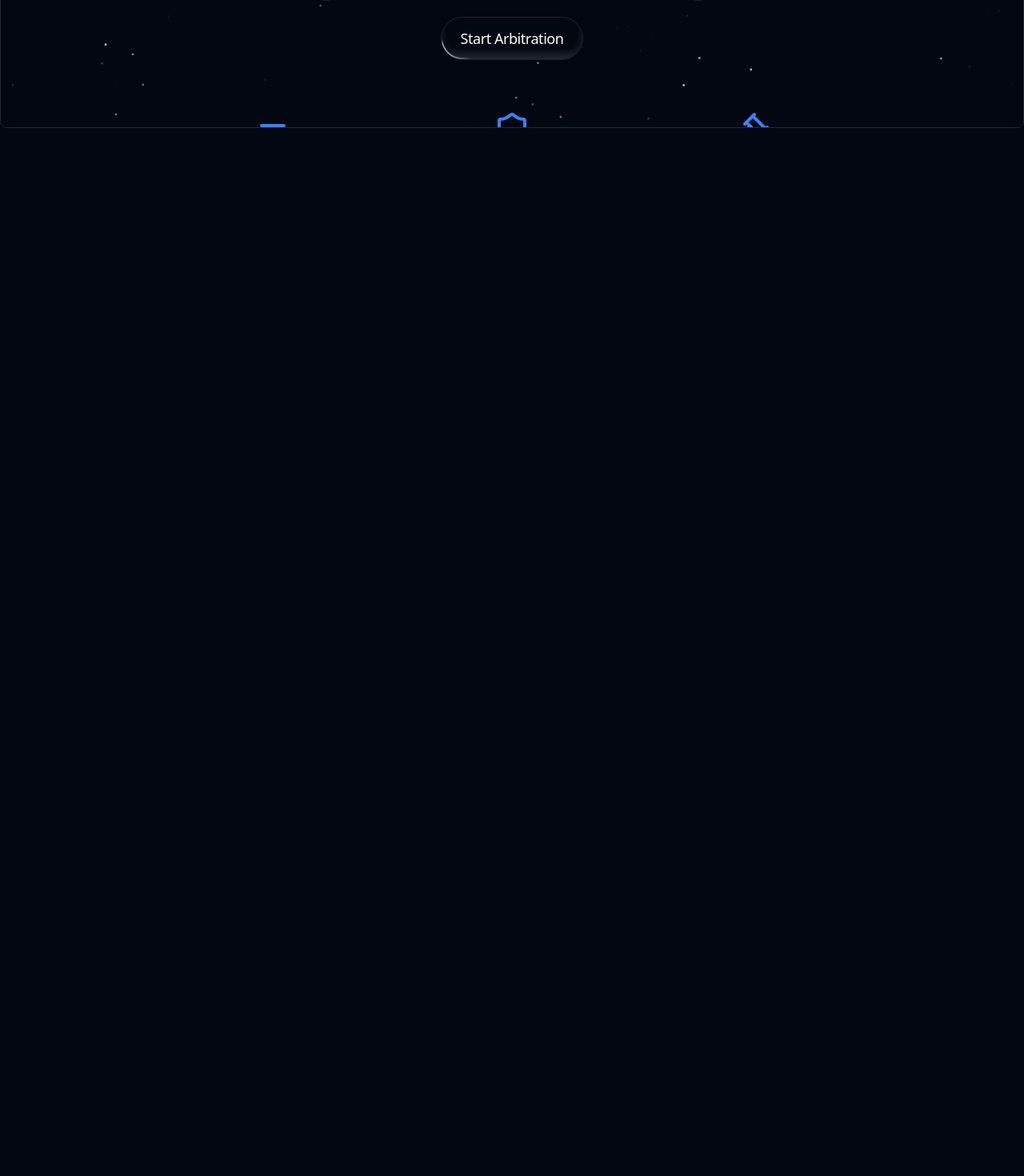
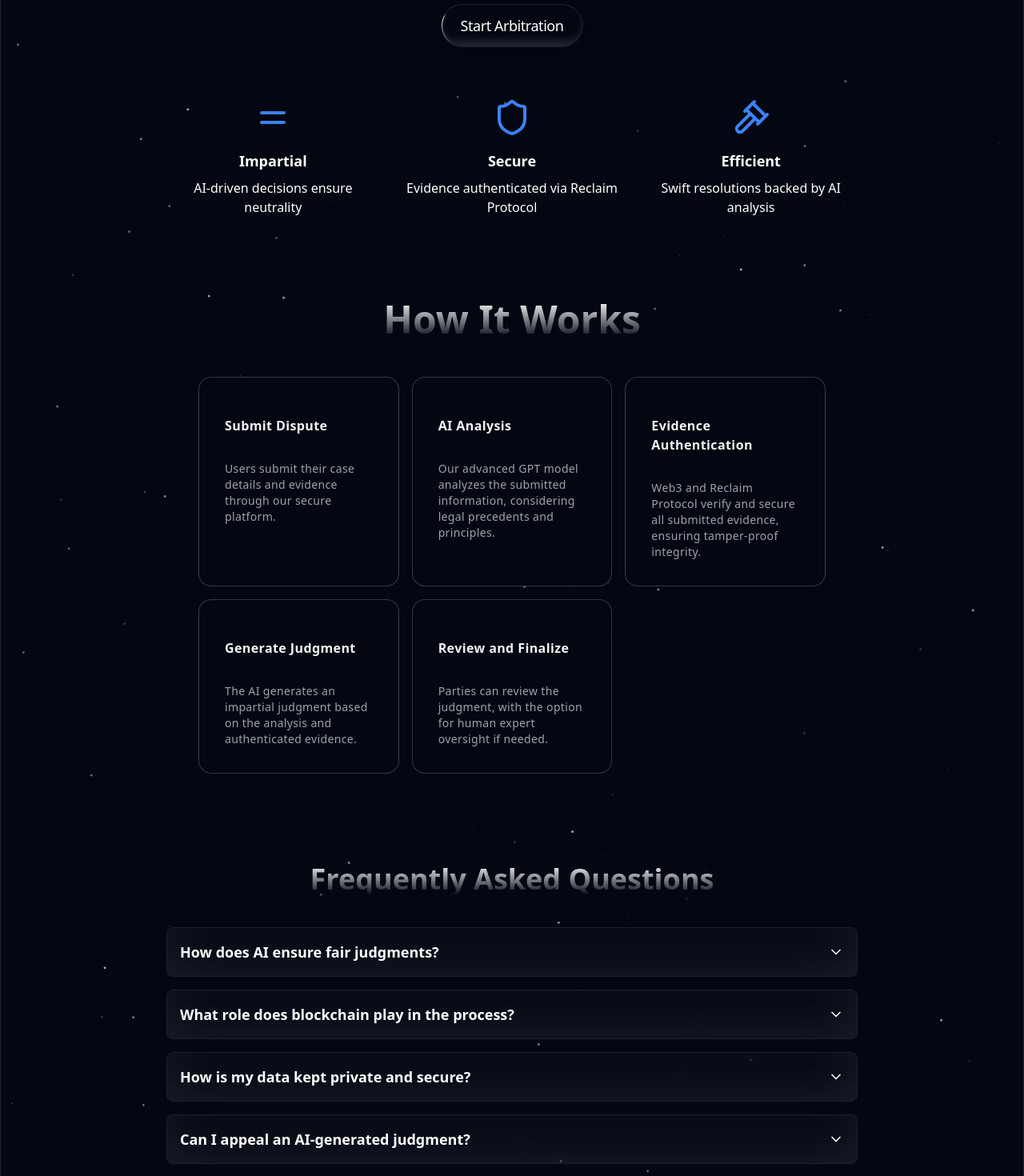
Before and after one commit to anshuman008/arbitron, a Next.js app: page / in a window 1280 px wide. Shown: the part 640-2110 px from the top of the page at 80% size. Before the commit the page ends 800 px from the top, so only its background shows below. Built offline with nearby package versions, Linux system fonts and the light colour scheme.

Commit message:
landingpage ui improved

```diff
--- a/next.config.mjs
+++ b/next.config.mjs
@@ -1,4 +1,8 @@
 /** @type {import('next').NextConfig} */
-const nextConfig = {};
+const nextConfig = {
+    images: {
+        domains: ['images.unsplash.com','assets.aceternity.com'],
+      },
+};
 
 export default nextConfig;
--- a/package.json
+++ b/package.json
@@ -13,9 +13,11 @@
     "@radix-ui/react-icons": "^1.3.0",
     "@radix-ui/react-label": "^2.1.0",
     "@radix-ui/react-slot": "^1.1.0",
+    "@tabler/icons-react": "^3.17.0",
     "class-variance-authority": "^0.7.0",
     "clsx": "^2.1.1",
-    "framer-motion": "^11.5.4",
+    "cobe": "^0.6.3",
+    "framer-motion": "^11.5.5",
     "lottie-react": "^2.4.0",
     "lucide-react": "^0.441.0",
     "next": "14.2.11",
--- a/src/app/page.tsx
+++ b/src/app/page.tsx
@@ -1,102 +1,120 @@
 'use client'
+
 import React, { useState } from 'react'
 import { motion } from "framer-motion"
+import { EqualIcon, Shield, Gavel, ChevronDown, ChevronUp } from 'lucide-react'
+import Meteors from '@/components/magicui/meteors'
+import AnimatedBeamGpt from '@/components/AnimatedGpt'
+import { Button } from '@/components/ui/button'
+import Image from 'next/image'
+import logo from '@/public/balance.png'
+import ShimmerButton from "@/components/magicui/shimmer-button"
+import Particles from '@/components/magicui/particles'
+import { useRouter } from 'next/navigation'
+import CardHoverEffectDemo from '@/components/HowitWorks'
 
-import { EqualIcon, Shield, Gavel } from 'lucide-react'
+export default function WelcomePage() {
+  const router = useRouter()
+  // eslint-disable-next-line @typescript-eslint/no-unused-vars
+  const [color, setColor] = useState("#ffffff")
+  const [openFaq, setOpenFaq] = useState<number | null>(null)
 
-import Meteors from '@/components/magicui/meteors';
-import AnimatedBeamGpt from '@/components/AnimatedGpt';
-import { Button } from '@/components/ui/button';
-import Image from 'next/image';
-import logo from '@/public/balance.png';
-import ShimmerButton from "@/components/magicui/shimmer-button";
-import Particles from '@/components/magicui/particles';
-import { useRouter } from 'next/navigation';
+  const features = [
+    { icon: EqualIcon, title: "Impartial", description: "AI-driven decisions ensure neutrality" },
+    { icon: Shield, title: "Secure", description: "Evidence authenticated via Reclaim Protocol" },
+    { icon: Gavel, title: "Efficient", description: "Swift resolutions backed by AI analysis" },
+  ]
 
 
-export default function WelcomePage() {
+  const faqItems = [
+    { question: "How does AI ensure fair judgments?", answer: "Our AI is trained on vast legal databases and uses advanced natural language processing to analyze cases objectively, free from human biases." },
+    { question: "What role does blockchain play in the process?", answer: "Blockchain technology ensures the immutability of submitted evidence and the transparency of the arbitration process." },
+    { question: "How is my data kept private and secure?", answer: "We use end-to-end encryption and decentralized storage to protect your data. Only authorized parties can access case-specific information." },
+    { question: "Can I appeal an AI-generated judgment?", answer: "Yes, we offer an appeal process where human experts can review the AI's decision if requested by either party." },
+  ]
 
-  const router = useRouter();
-  // eslint-disable-next-line @typescript-eslint/no-unused-vars
-  const [color, setColor] = useState("#ffffff");
-
-  // useEffect(() => {
-  //   setColor(theme === "dark" ? "#ffffff" : "#000000");
-  // }, [theme]);
   return (
-    <div className="relative flex h-screen w-full flex-col overflow-x-hidden rounded-lg border bg-background md:shadow-xl ">
-
-      <nav className=" py-4 md:p-4 mb-16">
-        <div className="container  flex justify-between items-center">
-          <h1 className="text-3xl font-bold bg-clip-text text-transparent bg-gradient-to-r from-purple-400 to-pink-600">
+    <div className="relative flex min-h-screen w-full flex-col overflow-x-hidden rounded-lg border bg-background md:shadow-xl no-scrollbar">
+      <nav className="py-4 md:p-4 mb-8">
+        <div className="container flex justify-between items-center">
+          <h1 className="text-2xl font-bold bg-clip-text text-transparent bg-gradient-to-r from-purple-400 to-pink-600">
             Arbitron
           </h1>
-
-
-          <Button variant="ghost" size="icon" className='p-2 size-10 rounded-full bg-slate-200 hover:bg-white'>
+          <Button variant="ghost" size="icon" className='p-2 md:size-10 rounded-full bg-slate-200 hover:bg-white'>
             <Image src={logo} height={70} width={70} alt='logo' />
           </Button>
         </div>
       </nav>
 
-
       <motion.div
         initial={{ opacity: 0, y: -50 }}
         animate={{ opacity: 1, y: 0 }}
         transition={{ duration: 0.8 }}
+        className="flex flex-col items-center"
       >
-
-        <div className="relative max-w-4xl mx-auto text-center px-4 z-50">
-          <h1 className="mb-5 bg-gradient-to-b from-black to-gray-300/80 bg-clip-text text-center text-6xl font-semibold leading-none text-transparent dark:from-white dark:to-slate-900/10">
+        <div className="relative max-w-4xl mx-auto text-center px-4 z-50 mb-16">
+          <h1 className="mb-5 bg-gradient-to-b from-black to-gray-300/80 bg-clip-text text-center text-4xl md:text-6xl font-semibold leading-none text-transparent dark:from-white dark:to-slate-900/10">
             Welcome to AI-Powered <span className='text-white'>Arbitration</span>
           </h1>
-          <p className="mb-5 bg-gradient-to-b from-black to-gray-300/80 bg-clip-text p-2 text-center text-2xl font-semibold leading-none text-transparent dark:from-white dark:to-slate-200/50">
+          <p className="mb-5 bg-gradient-to-b from-black to-gray-300/80 bg-clip-text p-2 text-center text-lg md:text-2xl font-semibold leading-none text-transparent dark:from-white dark:to-slate-200/50">
             Resolve disputes fairly and efficiently with our cutting-edge <br />
-
-            <span className='text-white'>GPT-based arbitration</span>  system.
+            <span className='text-white'>GPT-based arbitration</span> system.
           </p>
 
           <AnimatedBeamGpt />
 
-
-          <ShimmerButton className="mt-5 inline-flex shadow-2xl justify-center items-center">
-            <span className="whitespace-pre-wrap text-center text-sm font-medium leading-none tracking-tight text-white dark:from-white dark:to-slate-900/10 lg:text-lg z-50" onClick={() => {
-             router.push('/dashboard')
-            }}>
+          <ShimmerButton className="mt-5 inline-flex shadow-2xl justify-center items-center" onClick={() => router.push('/dashboard')}>
+            <span className="whitespace-pre-wrap text-center text-sm font-medium leading-none tracking-tight text-white dark:from-white dark:to-slate-900/10 lg:text-lg z-50">
               Start Arbitration
-
             </span>
           </ShimmerButton>
 
-
-          {/* <Link
-          href="/dashboard"
-          className="inline-flex items-center px-6 py-3 border border-transparent text-base font-medium rounded-md text-white bg-blue-600 hover:bg-blue-700 transition duration-150 ease-in-out mt-6"
-        >
-          Start Arbitration
-        </Link> */}
-          <div className="mt-16 mb-10 grid grid-cols-1 gap-8 sm:grid-cols-3 ">
-            <div className="flex flex-col items-center ">
-              <EqualIcon className="h-12 w-12 text-blue-500 mb-4" />
-              <h2 className="text-lg font-semibold text-white">Impartial</h2>
-              <p className="mt-2 text-base text-white">AI-driven decisions ensure neutrality</p>
-            </div>
-            <div className="flex flex-col items-center">
-              <Shield className="h-12 w-12 text-blue-500 mb-4" />
-              <h2 className="text-lg font-semibold text-white">Secure</h2>
-              <p className="mt-2 text-base text-white">Evidence authenticated via Reclaim Protocol</p>
-            </div>
-            <div className="flex flex-col items-center">
-              <Gavel className="h-12 w-12 text-blue-500 mb-4" />
-              <h2 className="text-lg font-semibold text-white">Efficient</h2>
-              <p className="mt-2 text-base text-white">Swift resolutions backed by AI analysis</p>
-            </div>
+          <div className="mt-16 mb-10 grid grid-cols-1 gap-8 sm:grid-cols-3">
+            {features.map((feature, index) => (
+              <div key={index} className="flex flex-col items-center">
+                <feature.icon className="h-12 w-12 text-blue-500 mb-4" />
+                <h2 className="text-lg font-semibold text-white">{feature.title}</h2>
+                <p className="mt-2 text-base text-white">{feature.description}</p>
+              </div>
+            ))}
           </div>
-
         </div>
-      </motion.div>
 
 
+        <section className="w-full max-w-4xl mx-auto md:px-4 md:mb-16 z-50">
+          <h2 className=" bg-gradient-to-b from-black to-gray-300/80 bg-clip-text text-center text-4xl md:text-5xl font-semibold leading-none text-transparent dark:from-white dark:to-slate-900/10">How It Works</h2>
+          <CardHoverEffectDemo />
+        </section>
+
+
+        <section className="w-full max-w-4xl mx-auto px-4 mb-16 z-50">
+          <h2 className="mb-10 bg-gradient-to-b from-black to-gray-300/80 bg-clip-text text-center text-5xl md:text-4xl font-semibold leading-none text-transparent dark:from-white dark:to-slate-900/10">Frequently Asked Questions</h2>
+          <div className="space-y-4">
+            {faqItems.map((item, index) => (
+              <div key={index} className="dark:bg-transparent dark:backdrop-blur-md dark:[border:1px_solid_rgba(255,255,255,.1)] dark:[box-shadow:0_-20px_80px_-20px_#ffffff1f_inset] rounded-lg">
+                <button
+                  className="flex justify-between items-center w-full p-4 text-left"
+                  onClick={() => setOpenFaq(openFaq === index ? null : index)}
+                >
+                  <span className="text-lg font-semibold text-white">{item.question}</span>
+                  {openFaq === index ? (
+                    <ChevronUp className="h-5 w-5 text-white" />
+                  ) : (
+                    <ChevronDown className="h-5 w-5 text-white" />
+                  )}
+                </button>
+                {openFaq === index && (
+                  <div className="p-4 pt-0">
+                    <p className="text-gray-300">{item.answer}</p>
+                  </div>
+                )}
+              </div>
+            ))}
+          </div>
+        </section>
+
+
+      </motion.div>
 
       <Meteors number={10} />
       <Particles
--- /dev/null
+++ b/src/components/HowitWorks.tsx
@@ -0,0 +1,58 @@
+'use client'
+import { HoverEffect } from "@/components/ui/card-hover-effect";
+
+export default function CardHoverEffectDemo() {
+  return (
+    <div className="max-w-5xl mx-auto md:px-8 ">
+      <HoverEffect items={howItWorks} />
+    </div>
+  );
+}
+
+
+const howItWorks = [
+    { title: "Submit Dispute", description: "Users submit their case details and evidence through our secure platform." },
+    { title: "AI Analysis", description: "Our advanced GPT model analyzes the submitted information, considering legal precedents and principles." },
+    { title: "Evidence Authentication", description: "Web3 and Reclaim Protocol verify and secure all submitted evidence, ensuring tamper-proof integrity." },
+    { title: "Generate Judgment", description: "The AI generates an impartial judgment based on the analysis and authenticated evidence." },
+    { title: "Review and Finalize", description: "Parties can review the judgment, with the option for human expert oversight if needed." },
+  ]
+
+export const projects = [
+  {
+    title: "Stripe",
+    description:
+      "A technology company that builds economic infrastructure for the internet.",
+    link: "https://stripe.com",
+  },
+  {
+    title: "Netflix",
+    description:
+      "A streaming service that offers a wide variety of award-winning TV shows, movies, anime, documentaries, and more on thousands of internet-connected devices.",
+    link: "https://netflix.com",
+  },
+  {
+    title: "Google",
+    description:
+      "A multinational technology company that specializes in Internet-related services and products.",
+    link: "https://google.com",
+  },
+  {
+    title: "Meta",
+    description:
+      "A technology company that focuses on building products that advance Facebook's mission of bringing the world closer together.",
+    link: "https://meta.com",
+  },
+  {
+    title: "Amazon",
+    description:
+      "A multinational technology company focusing on e-commerce, cloud computing, digital streaming, and artificial intelligence.",
+    link: "https://amazon.com",
+  },
+  {
+    title: "Microsoft",
+    description:
+      "A multinational technology company that develops, manufactures, licenses, supports, and sells computer software, consumer electronics, personal computers, and related services.",
+    link: "https://microsoft.com",
+  },
+];
--- /dev/null
+++ b/src/components/ui/card-hover-effect.tsx
@@ -0,0 +1,108 @@
+import { cn } from "@/lib/utils";
+import { AnimatePresence, motion } from "framer-motion";
+import { useState } from "react";
+
+export const HoverEffect = ({
+  items,
+  className,
+}: {
+  items: {
+    title: string;
+    description: string;
+  }[];
+  className?: string;
+}) => {
+  const [hoveredIndex, setHoveredIndex] = useState<number | null>(null);
+
+  return (
+    <div
+      className={cn(
+        "grid grid-cols-1 md:grid-cols-2  lg:grid-cols-3  py-10",
+        className
+      )}
+    >
+      {items.map((item, idx) => (
+        <div
+          key={idx}
+          className="relative group  block p-2 h-full w-full"
+          onMouseEnter={() => setHoveredIndex(idx)}
+          onMouseLeave={() => setHoveredIndex(null)}
+        >
+          <AnimatePresence>
+            {hoveredIndex === idx && (
+              <motion.span
+                className="absolute inset-0 h-full w-full bg-neutral-200 dark:bg-slate-800/[0.8] block  rounded-3xl"
+                layoutId="hoverBackground"
+                initial={{ opacity: 0 }}
+                animate={{
+                  opacity: 1,
+                  transition: { duration: 0.15 },
+                }}
+                exit={{
+                  opacity: 0,
+                  transition: { duration: 0.15, delay: 0.2 },
+                }}
+              />
+            )}
+          </AnimatePresence>
+          <Card>
+            <CardTitle>{item.title}</CardTitle>
+            <CardDescription>{item.description}</CardDescription>
+          </Card>
+        </div>
+      ))}
+    </div>
+  );
+};
+
+export const Card = ({
+  className,
+  children,
+}: {
+  className?: string;
+  children: React.ReactNode;
+}) => {
+  return (
+    <div
+      className={cn(
+        "rounded-2xl h-full w-full p-4 overflow-hidden bg-[#030712] border border-transparent dark:border-white/[0.2] group-hover:border-slate-700 relative z-20",
+        className
+      )}
+    >
+      <div className="relative z-50">
+        <div className="p-4">{children}</div>
+      </div>
+    </div>
+  );
+};
+export const CardTitle = ({
+  className,
+  children,
+}: {
+  className?: string;
+  children: React.ReactNode;
+}) => {
+  return (
+    <h4 className={cn("text-zinc-100 font-bold tracking-wide mt-4", className)}>
+      {children}
+    </h4>
+  );
+};
+export const CardDescription = ({
+  className,
+  children,
+}: {
+  className?: string;
+  children: React.ReactNode;
+}) => {
+  return (
+    <p
+      className={cn(
+        "mt-8 text-zinc-400 tracking-wide leading-relaxed text-sm",
+        className
+      )}
+    >
+      {children}
+    </p>
+  );
+};
```
Also changed, not shown: 1 other file (tests, documents, lock files or other folders).
